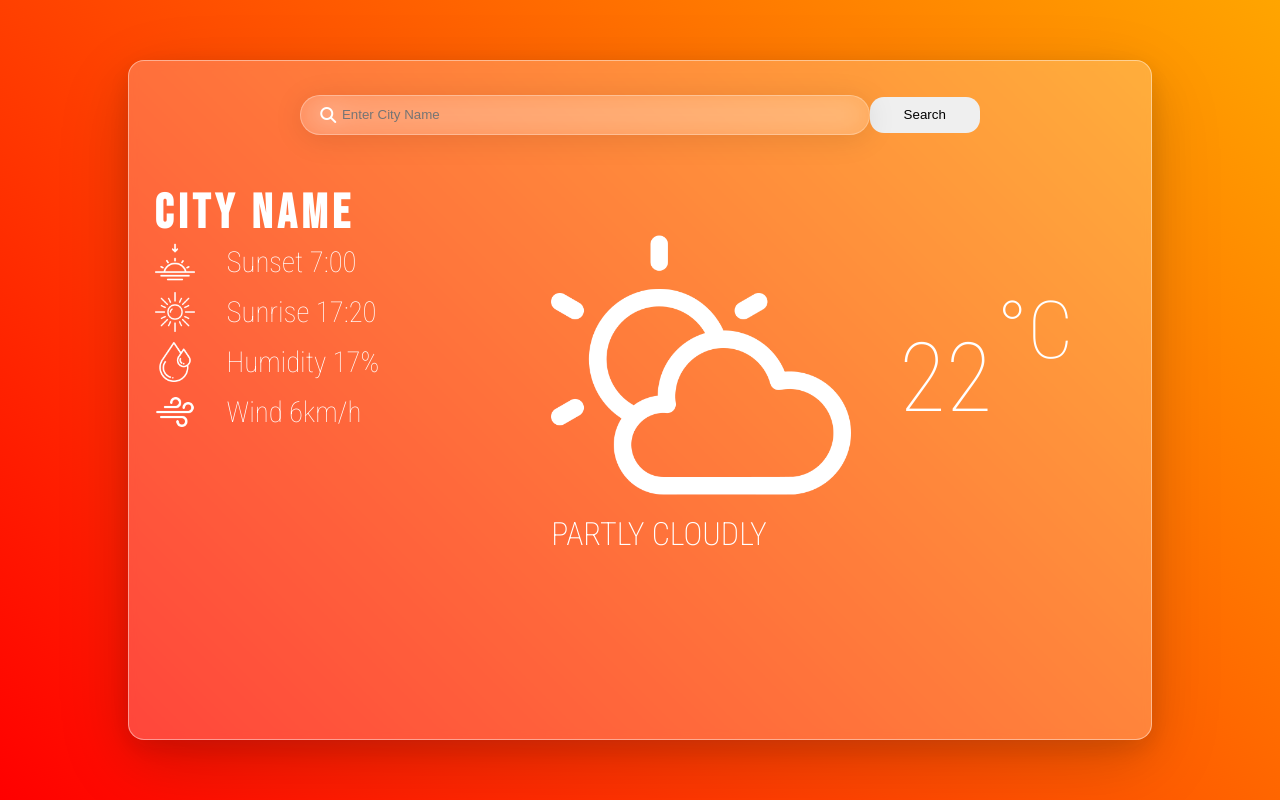
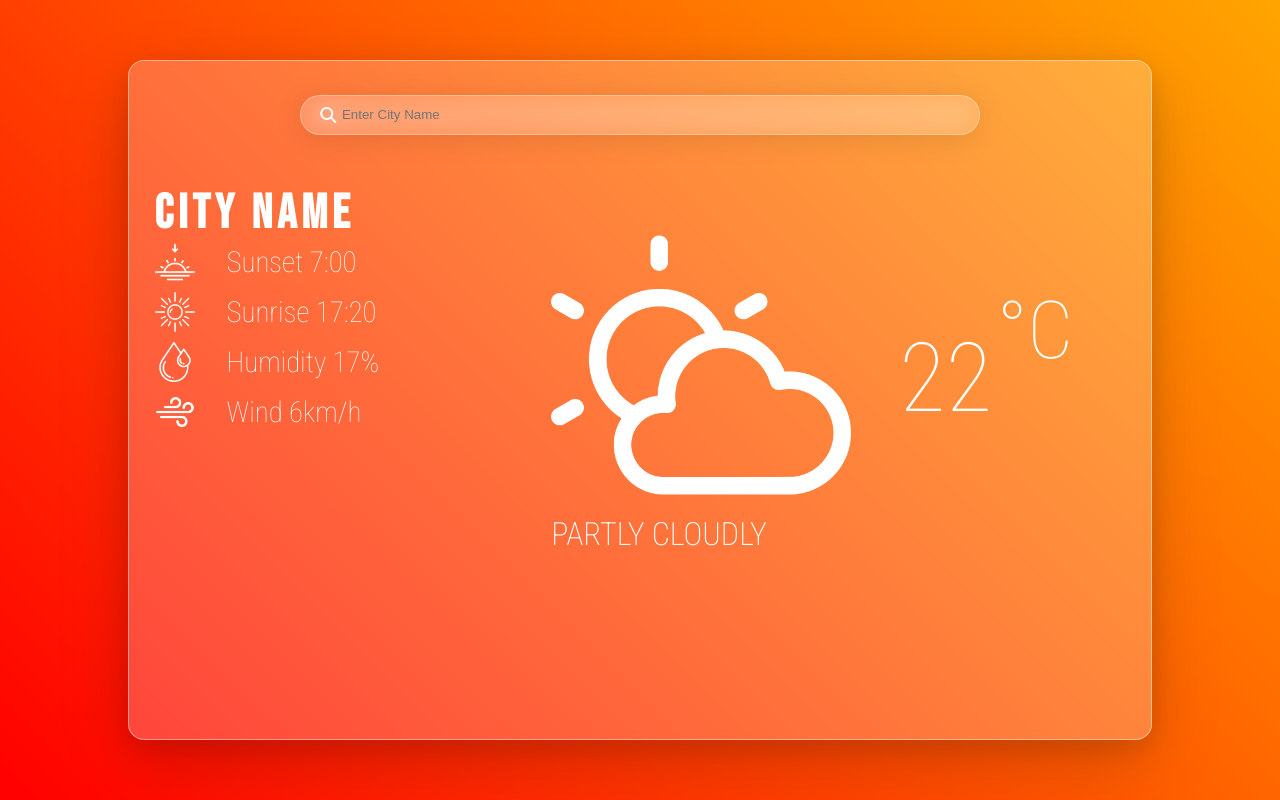
Before and after one commit to MuhammadHaris596/Weather-App, a plain HTML site: page index.html in a window 1280 px wide. Drawn offline with Linux system fonts and the light colour scheme.

Commit message:
Update index.html

```diff
--- a/index.html
+++ b/index.html
@@ -19,7 +19,6 @@
                         <div class="inp_box">
                         <i class="fa-solid fa-magnifying-glass"></i>
                         <input class="serch_bar" id="city_inp" type="search" placeholder="Enter City Name">
-                        <button  style="padding:1.5% 5% ; border-radius: 14px; border-color: white; outline: none; border: none;" id="serch_btn" >Search</button>
                         </div>
 
 
```
